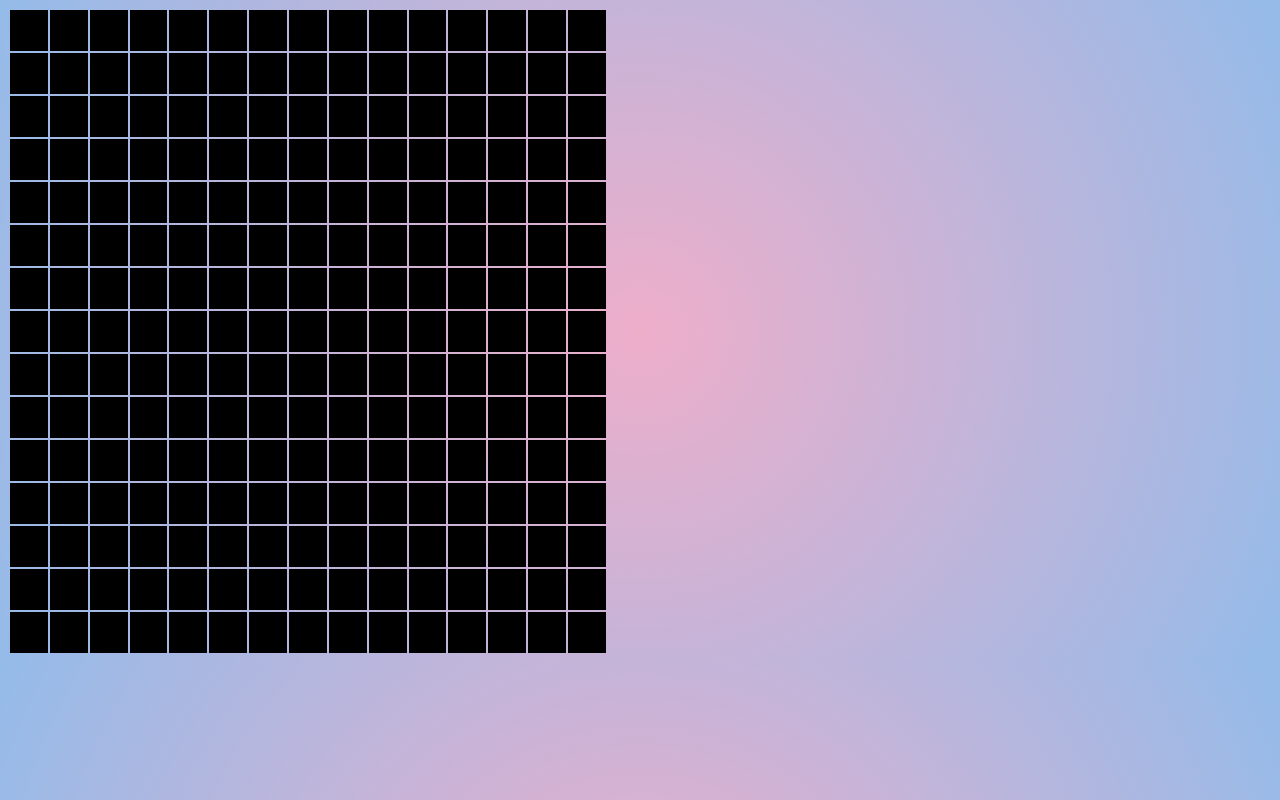
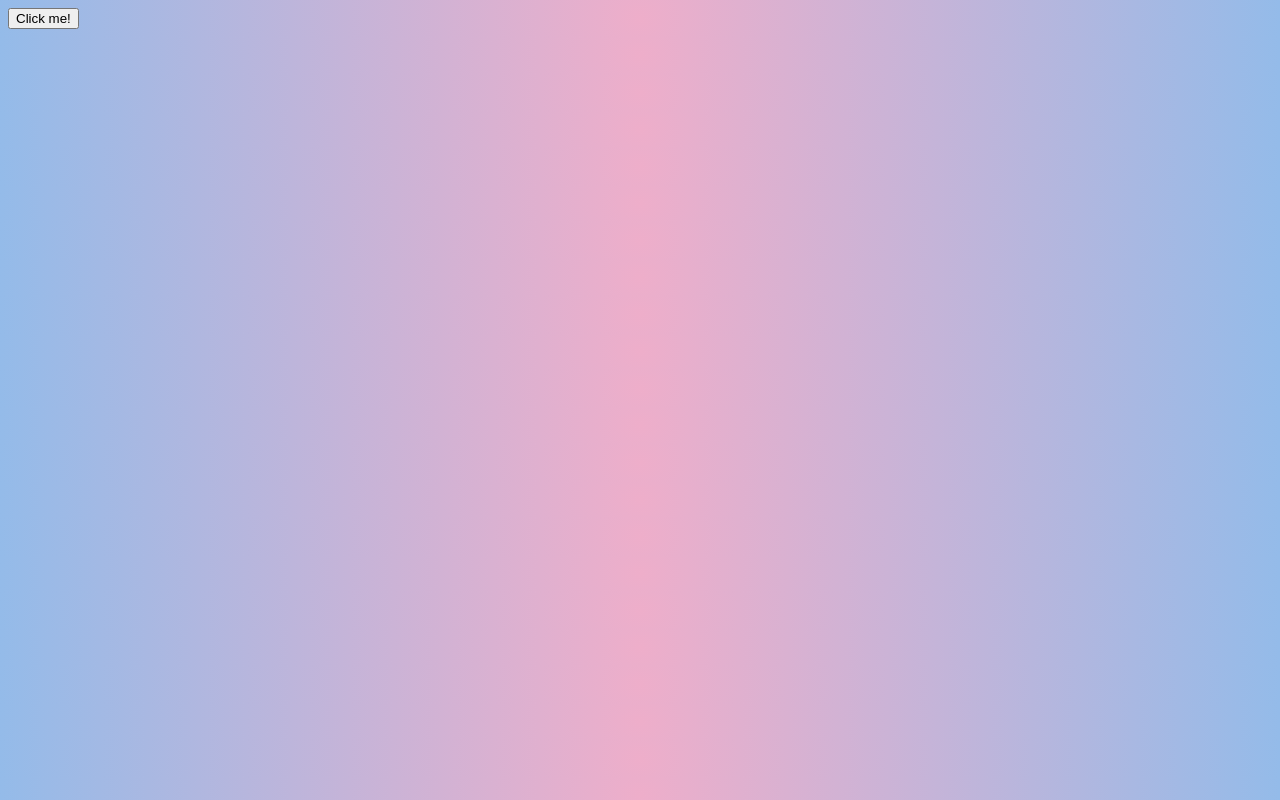
Before and after one commit to wardou2/life-react, a React app: page / in a window 1280 px wide. Built offline with nearby package versions, Linux system fonts and the light colour scheme.

Commit message:
add play button to game

```diff
--- a/src/components/GameOfLife.tsx
+++ b/src/components/GameOfLife.tsx
@@ -1,5 +1,5 @@
 import * as React from 'react';
-import { useState } from 'react';
+import { useState, useEffect } from 'react';
 import { Board } from './Interface';
 import { GameBoard } from './GameBoard';
 
@@ -21,6 +21,8 @@ const TOAD = [
 ];
 
 export const GameOfLife = ({ speed, width, height }: Props) => {
+    const [isRunning, setIsRunning] = useState(false);
+
     const deadState = (width: number, height: number): Board => {
         const board: Board = [[]];
         for (let h = 0; h < height; h++) {
@@ -114,11 +116,25 @@ export const GameOfLife = ({ speed, width, height }: Props) => {
         }, speed);
     };
 
-    run(boardState);
+    const handlePlay = (): void => {
+        if (isRunning) return;
+        setIsRunning(true);
+        run(boardState);
+    };
+
+    useEffect(() => {
+        console.log('here');
+        if (isRunning) run(boardState);
+    }, [boardState]);
 
     return (
-        <div style={{ width: '600px' }}>
-            <GameBoard board={boardState} />
-        </div>
+        <>
+            {!isRunning && <button onClick={handlePlay}>Click me!</button>}
+            {isRunning && (
+                <div style={{ width: '600px' }}>
+                    <GameBoard board={boardState} />
+                </div>
+            )}
+        </>
     );
 };
```
